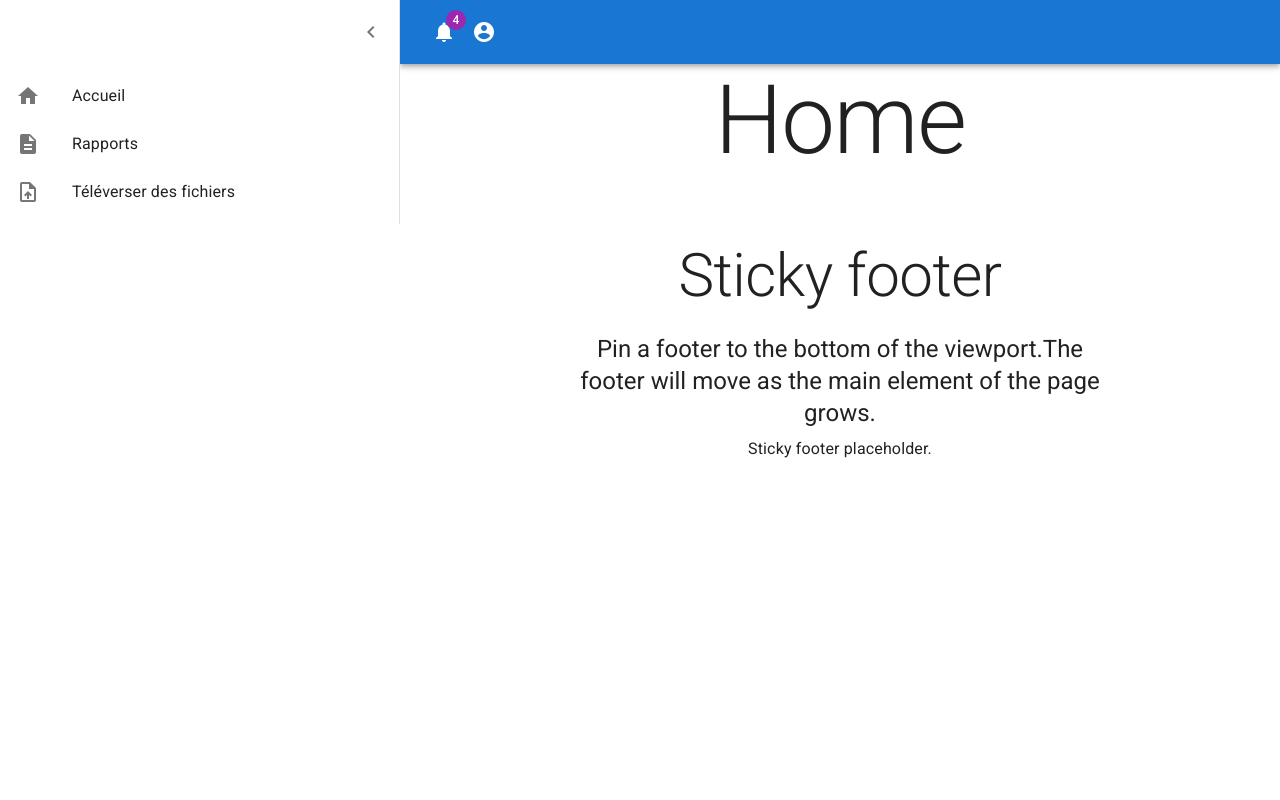
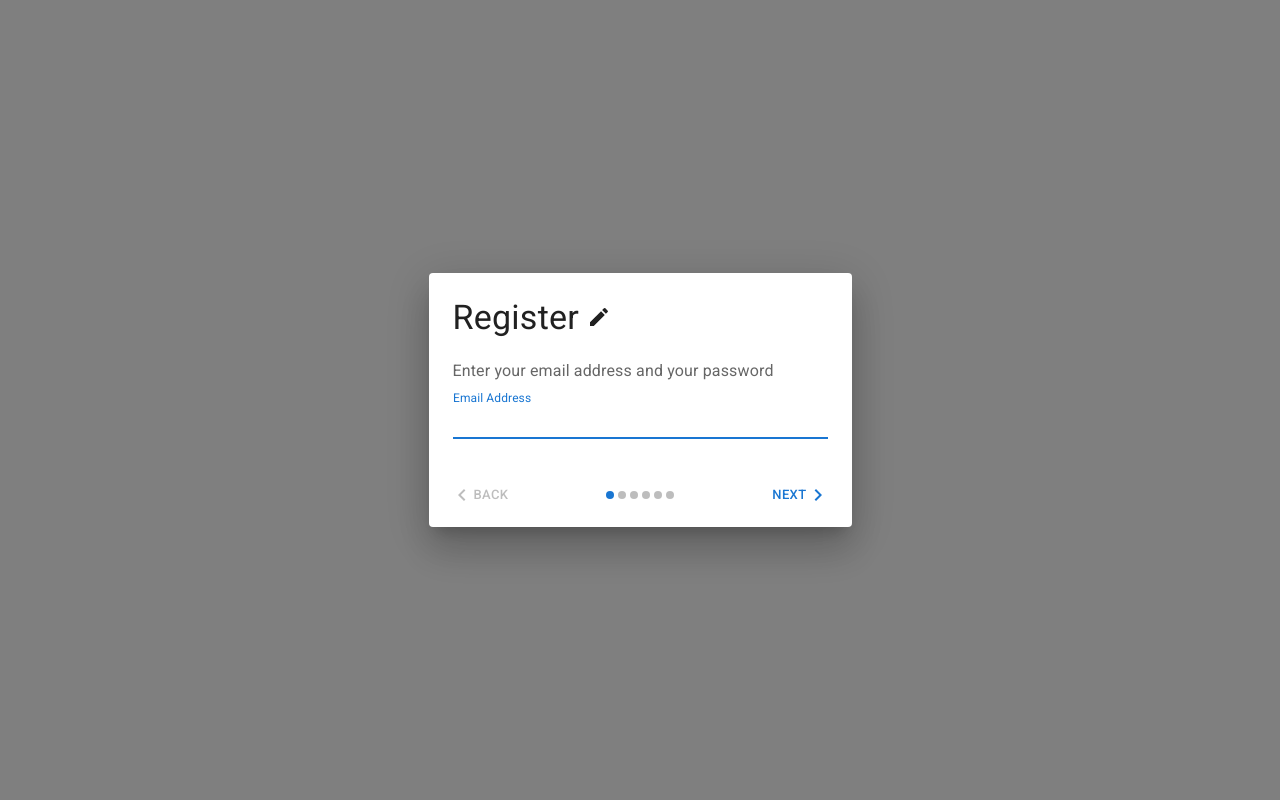
Before and after one commit to 0xD34DC0DE/ProjetIntegreTeam4, a React (Create React App) app in the folder frontend/: page /register in a window 1280 px wide. Shown: the top 800 px of the page. Built offline with nearby package versions, Linux system fonts and the light colour scheme.

Commit message:
Added register component and implemented basic logic

```diff
--- a/frontend/package.json
+++ b/frontend/package.json
@@ -5,6 +5,7 @@
   "dependencies": {
     "@emotion/react": "^11.4.1",
     "@emotion/styled": "^11.3.0",
+    "@mui/icons-material": "^5.0.0",
     "@mui/material": "^5.0.0-rc.1",
     "@mui/styles": "^5.0.0-rc.1",
     "@testing-library/jest-dom": "^5.14.1",
--- a/frontend/src/App.js
+++ b/frontend/src/App.js
@@ -1,14 +1,15 @@
 import './App.css';
 import { BrowserRouter as Router, Switch, Route } from 'react-router-dom';
 import Home from './components/Home';
+import Register from './components/Register'
 
 function App() {
   return (
     <Router>
       <div className="App">
         <Switch>
-          <Home />
           <Route path="/home" exact component={Home}/>
+          <Route path="/register" extact component={Register}/>
         </Switch>
       </div>
     </Router>
--- /dev/null
+++ b/frontend/src/components/Register.js
@@ -0,0 +1,189 @@
+import { Dialog, DialogContent, DialogContentText, DialogActions, TextField, Typography, MobileStepper, FormControl } from "@mui/material";
+import { Button } from "@mui/material";
+import { KeyboardArrowRight, KeyboardArrowLeft, Create } from "@mui/icons-material";
+import React, { useState } from "react";
+
+const Home = () => {
+    const [step, setStep] = useState(0)
+    const [form, setForm] = useState({
+        email: "",
+        password: "",
+        confirm_password: "",
+        first_name: "",
+        last_name: "",
+        phone_number: ""
+    })
+
+    const stepCount = 6
+
+    const nextStep = () => {
+        setStep((lastStep) => lastStep + 1)
+    }
+
+    const prevStep = () => {
+        setStep((lastStep) => lastStep - 1)
+    }
+
+    const handleFormChange = (event) => {
+        setForm(lastForm => ({
+            ...lastForm,
+            [event.target.id]: event.target.value
+        }))
+    }
+
+    const displayFormField = () => {
+        if(step === 0) {
+            return (
+                <React.Fragment>
+                    <DialogContentText>
+                        Enter your email address and your password
+                    </DialogContentText>
+                    <FormControl sx={{width: "100%"}}>
+                        <TextField
+                            autoFocus
+                            margin="dense"
+                            id="email"
+                            label="Email Address"
+                            type="email"
+                            fullWidth
+                            variant="standard"
+                            value={form.email}
+                            onChange={handleFormChange}
+                            sx={{pb: 0}}
+                        />
+                    </FormControl>
+                </React.Fragment>
+            );
+        }else if(step === 1) {
+            return (
+                <React.Fragment>
+                    <DialogContentText>
+                        Enter your first name and last name
+                    </DialogContentText>
+                    <FormControl sx={{width: "100%"}}>
+                        <TextField
+                            autoFocus
+                            margin="dense"
+                            id="first_name"
+                            label="First name"
+                            type="text"
+                            variant="standard"
+                            value = {form.first_name}
+                            onChange={handleFormChange}
+                            sx={{flexGrow: 1}}
+                        />
+                    </FormControl>
+                    <FormControl sx={{width: "100%"}}>
+                        <TextField
+                            autoFocus
+                            margin="dense"
+                            id="last_name"
+                            label="Last name"
+                            type="text"
+                            variant="standard"
+                            value = {form.last_name}
+                            onChange={handleFormChange}
+                            sx={{flexGrow: 1}}
+                        />
+                    </FormControl>
+                </React.Fragment>
+            );
+        }else if(step === 2) {
+            return (
+                <React.Fragment>
+                    <DialogContentText>
+                        Enter your phone number
+                    </DialogContentText>
+                    <FormControl sx={{width: "100%"}}>
+                        <TextField
+                            autoFocus
+                            margin="dense"
+                            id="phone_number"
+                            label="Phone number"
+                            type="tel"
+                            variant="standard"
+                            sx={{flexGrow: 1}}
+                            value = {form.phone_number}
+                            onChange={handleFormChange}
+                        />
+                    </FormControl>
+                </React.Fragment>
+            );
+        }else if(step === 3) {
+            return (
+                <React.Fragment>
+                    <DialogContentText>
+                        Enter your password
+                    </DialogContentText>
+                    <FormControl sx={{width: "100%"}}>
+                        <TextField
+                            autoFocus
+                            margin="dense"
+                            id="password"
+                            label="Password"
+                            type="password"
+                            fullWidth
+                            variant="standard"
+                            value = {form.password}
+                            onChange={handleFormChange}
+                        />
+                    </FormControl>
+                    <FormControl sx={{width: "100%"}}>
+                        <TextField
+                            autoFocus
+                            margin="dense"
+                            id="confirm_password"
+                            label="Confirm password"
+                            type="password"
+                            fullWidth
+                            variant="standard"
+                            value = {form.confirm_password}
+                            onChange={handleFormChange}
+                        />
+                    </FormControl>
+                </React.Fragment>
+            )
+        }
+    }
+
+    return (
+        <>
+            <Dialog open={true}>
+                <Typography
+                    variant="h4"
+                    sx={{ml: 3, mt: 3}}
+                >
+                    Register
+                    <Create sx={{ml: 1}}/>
+                </Typography>
+                <DialogContent sx={{minWidth: 375}}>
+                {displayFormField()}
+                </DialogContent>
+                <DialogActions sx={{mt: 0}}>
+                    <MobileStepper
+                            variant="dots"
+                            steps={6}
+                            position="static"
+                            activeStep={step}
+                            sx={{flexGrow: 1}}
+                            nextButton={
+                                <Button size="small" onClick={nextStep} disabled={step === stepCount - 1}>
+                                    Next
+                                    <KeyboardArrowRight />
+                                </Button>
+                                }
+                                backButton={
+                                <Button size="small" onClick={prevStep} disabled={step === 0}>
+                                    <KeyboardArrowLeft />
+                                    Back
+                                </Button>
+                            }
+                        >
+                        </MobileStepper>
+                </DialogActions>
+            </Dialog>
+        </>
+    );
+};
+
+export default Home;
```
Also changed, not shown: 2 other files (tests, documents, lock files or other folders).
